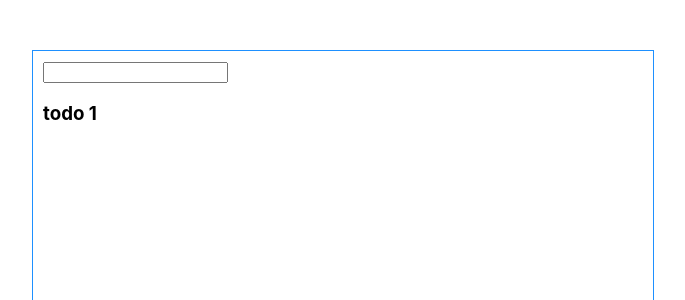
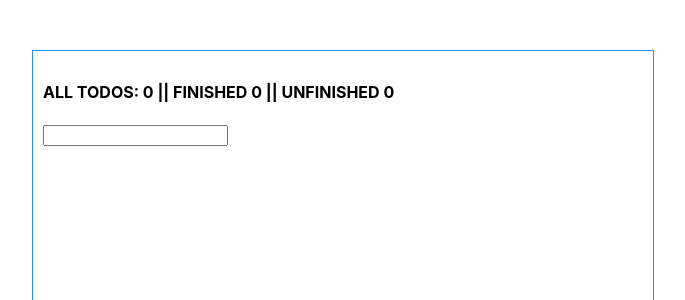
Before and after one commit to abdelrahman-gad/react-practical-hooks, a React (Create React App) app: page / in a window 1280 px wide. Shown: the top 300 px of the page, without its empty margins (297-982 px from the left). Built offline with nearby package versions, Linux system fonts and the light colour scheme.

Commit message:
adding extra information to my todo app

```diff
--- a/src/App.js
+++ b/src/App.js
@@ -13,7 +13,8 @@ function reducer(state,action){
   switch(action.type){
     case action.type='ADD_TODO':
       return {
-         todos:[...state.todos,{text:action.payload.text,completed:false}]
+         todos:[...state.todos,{text:action.payload.text,completed:false}],
+         todoCount:state.todoCount+1
         };
     case action.type='UPDATE_STATUS':
       console.log(action);
@@ -28,7 +29,10 @@ function reducer(state,action){
 function App() {
 
 
-  const initialState={ todos: [{text:'todo 1 ',completed:false  }] };
+  const initialState = {
+      todos: [],
+      todoCount:0
+    };
   const [state,dispatch] = useReducer(reducer,initialState);
   const [text,setText] = useState('');
 
@@ -41,6 +45,9 @@ function App() {
       setText('');
      }}>
 
+      <h4>  ALL TODOS: {state.todos.length} ||
+       FINISHED   {state.todos.filter(todo=>todo.completed===true).length}  ||
+         UNFINISHED {state.todos.filter(todo=>todo.completed===false).length}  </h4>
       <input  type="text"  value={text} onChange={(e)=>setText(e.target.value)} />
 
      </form>
```
